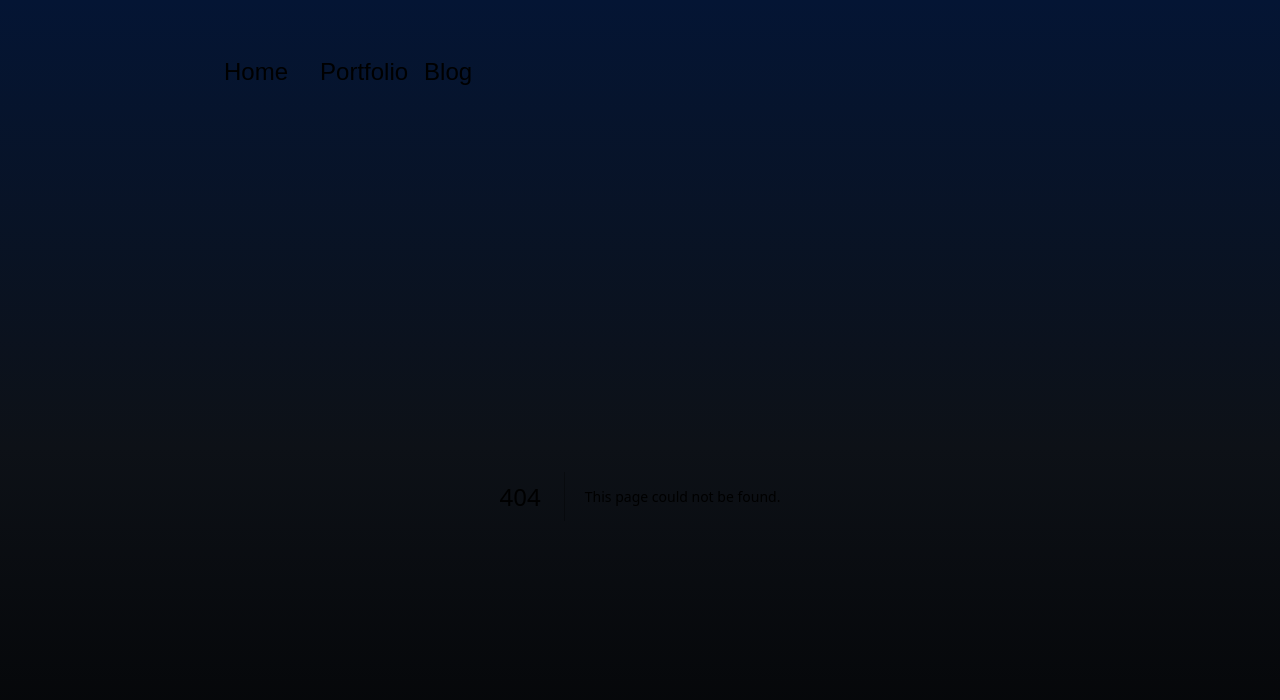
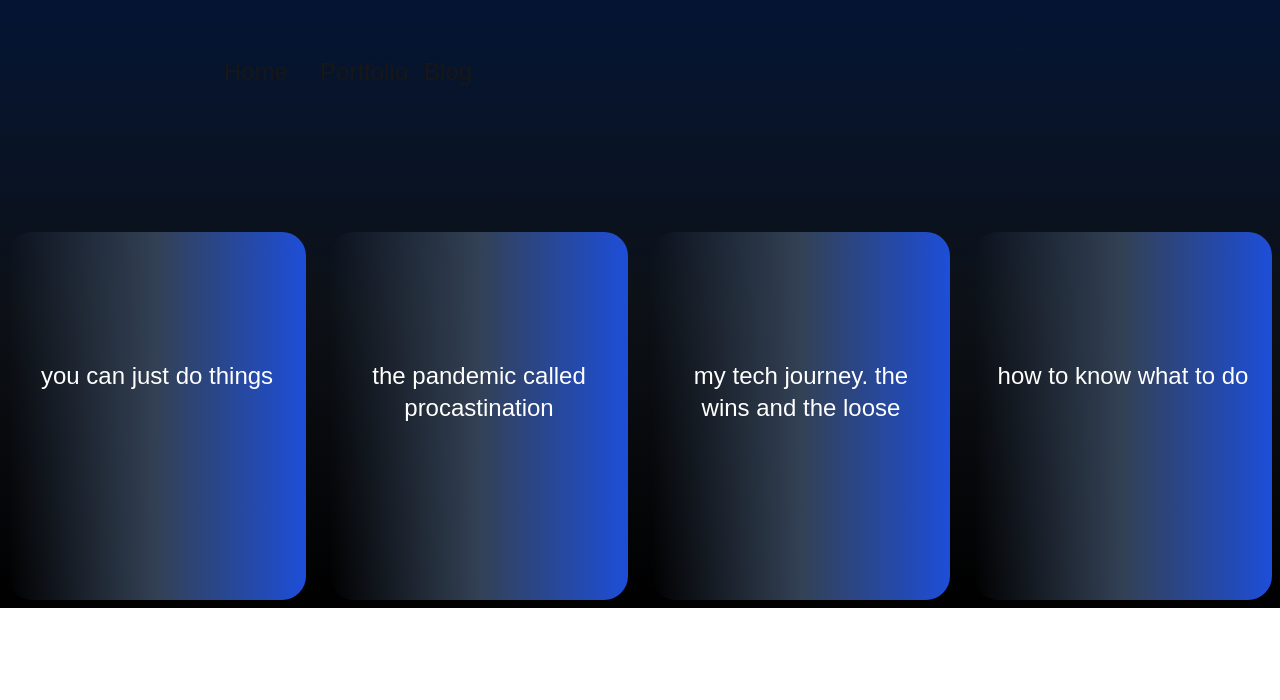
Before and after one commit to Timosdev99/Timosdev99.github.io, a Next.js app: page /blog in a window 1280 px wide. Before the commit this address had no page. Shown: the top 700 px of the page. Built offline with nearby package versions, Linux system fonts and the light colour scheme.

Commit message:
added blog

```diff
--- /dev/null
+++ b/src/app/blog/page.jsx
@@ -0,0 +1,27 @@
+const myblog = [
+    {name:"you can just do things", note: ""},
+    {name: "the pandemic called procastination", note: ""},
+    {name: "my tech journey. the wins and the loose", note: ""},
+    {name: "how to know what to do", note: ""}
+]
+
+const blogs = () => {
+
+    return (
+        <div className=" mt-32  justify-center h-96  grid lg:grid-cols-4 gap-x-6 gap-y-6 p-2 sm:grid-cols-2">
+
+              {myblog.map((blogs, index) => (
+                    <div key={index}
+                    className="px-4 py-32 bg-gradient-to-l  from-blue-700 via-slate-700 to-black-900 justify-center text-center rounded-3xl text-2xl text-white hover:bg-slate-600 transition-all "
+                    >
+                        <h1>{blogs.name}</h1>
+                    </div>
+                ))}
+
+
+        </div>
+    )
+}
+
+
+export default blogs
--- a/src/app/layout.js
+++ b/src/app/layout.js
@@ -22,7 +22,7 @@ export default function RootLayout({ children }) {
   return (
     <html lang="en">
       <body
-        className={`${geistSans.variable} ${geistMono.variable} antialiased bg-gradient-to-t from-black via-[#0d1117] to-[#041534] `}
+        className={`${geistSans.variable} ${geistMono.variable} antialiased bg-gradient-to-t from-black via-[#0d1117] to-[#041534] bg-no-repeat `}
       >
   <header>
     <Nav />
```
